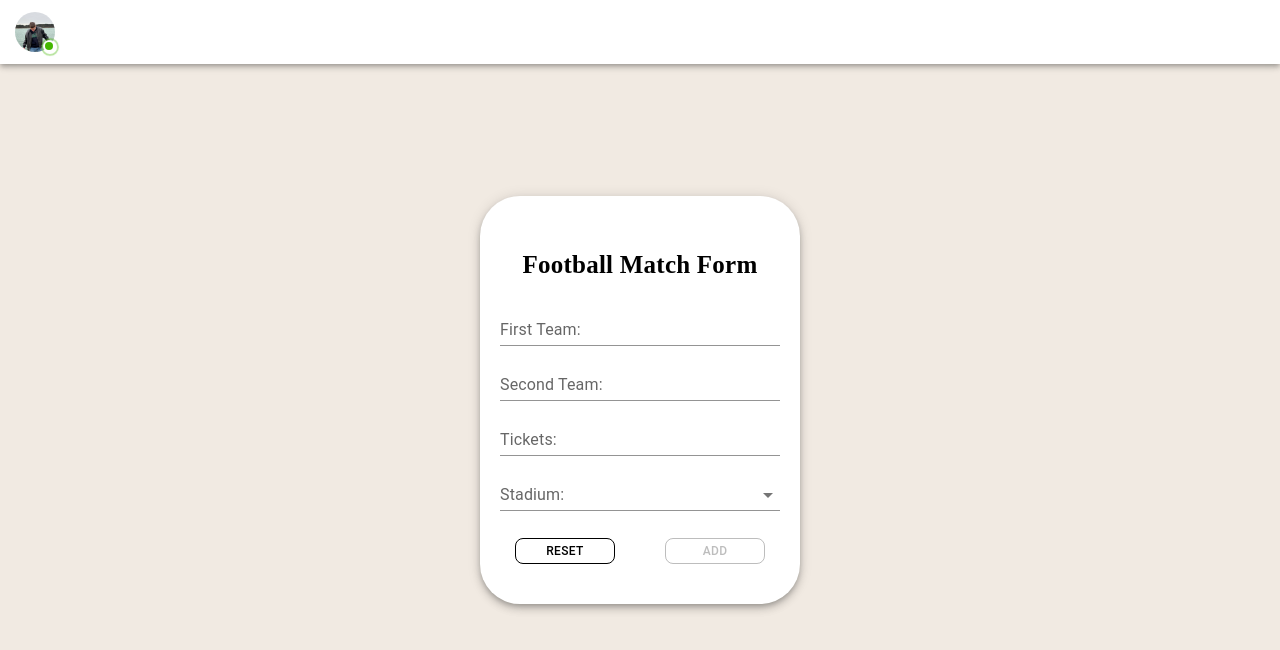
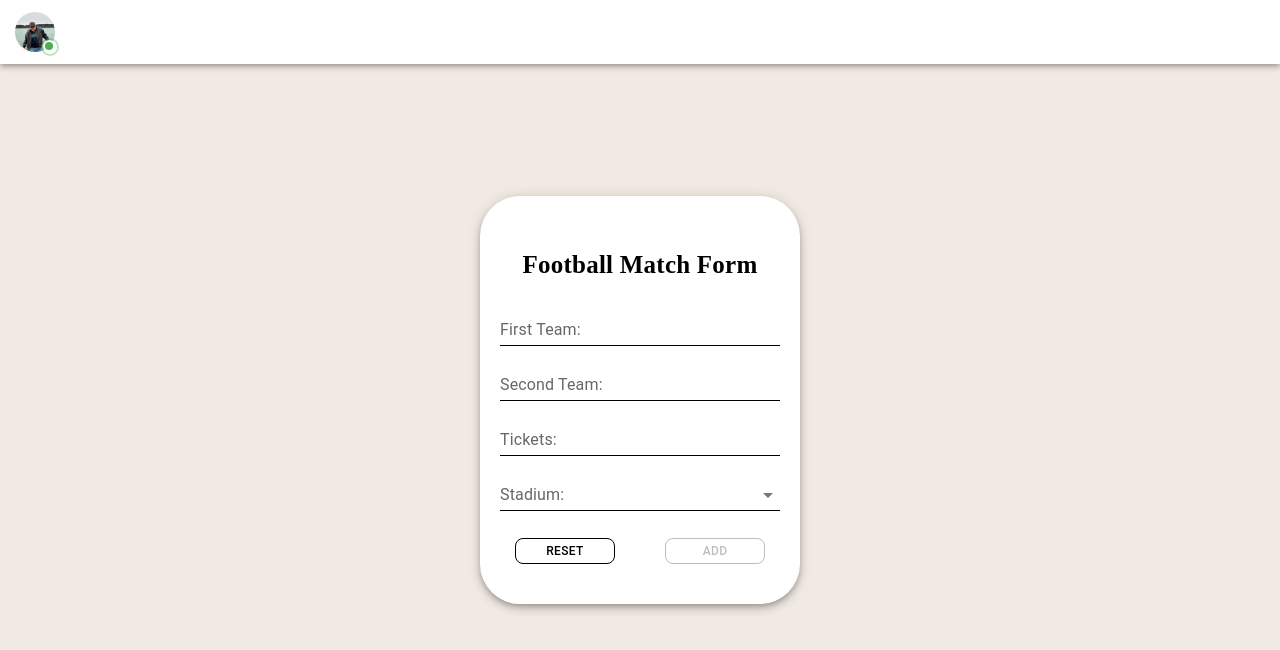
Before and after one commit to proga-react-practice/sigma-bohdan-mylyi, a React (Vite) app: page / in a window 1280 px wide. Shown: the top 650 px of the page. Built offline with nearby package versions, Linux system fonts and the light colour scheme; a web font is replaced by a local one.

Commit message:
fix problem with text field focus state

```diff
--- a/src/Container.tsx
+++ b/src/Container.tsx
@@ -1,5 +1,5 @@
 import React, { useState } from "react";
-import { Box, Grid, Typography } from "@mui/material";
+import { Box, Grid, ThemeProvider, Typography } from "@mui/material";
 import Form from "./Form";
 import CardList from "./CardList";
 import Header from "./Header";
@@ -27,6 +27,7 @@ const Container: React.FC = () => {
   };
   return (
     <>
+      <ThemeProvider theme={theme}>
         <Header />
         <Box
           sx={{
@@ -44,7 +45,7 @@ const Container: React.FC = () => {
               borderRadius: theme.spacing(8),
               backgroundColor: "primary.main",
               boxShadow: 5,
-              color: "secondary.main"
+              color: "secondary.main",
             }}
           >
             <Typography
@@ -61,6 +62,7 @@ const Container: React.FC = () => {
           </Grid>
           {isVisible && <CardList blocks={blocks} removeBlock={removeBlock} />}
         </Box>
+      </ThemeProvider>
     </>
   );
 };
--- a/src/Form.tsx
+++ b/src/Form.tsx
@@ -133,7 +133,7 @@ const Form: React.FC<FormProps> = ({ addButtonHandler }) => {
           placeholder="Enter first team..."
         />
         {formState.firstTeamDirty && formState.firstTeamError && (
-          <Typography sx={{ color: "red", fontWeight: "bold", fontSize: theme.spacing(2.6) }}>
+          <Typography sx={{ color: "red", fontWeight: "bold", fontFamily: 'Forum', fontSize: theme.spacing(2.9) }}>
             {formState.firstTeamError}
           </Typography>
         )}
@@ -150,7 +150,7 @@ const Form: React.FC<FormProps> = ({ addButtonHandler }) => {
           placeholder="Enter second team..."
         />
         {formState.secondTeamDirty && formState.secondTeamError && (
-          <Typography sx={{ color: "red", fontWeight: "bold", fontSize: theme.spacing(2.6) }}>
+          <Typography sx={{ color: "red", fontWeight: "bold", fontFamily: 'Forum', fontSize: theme.spacing(2.9) }}>
             {formState.secondTeamError}
           </Typography>
         )}
@@ -167,7 +167,7 @@ const Form: React.FC<FormProps> = ({ addButtonHandler }) => {
           placeholder="Enter the quantity of tickets..."
         />
         {formState.ticketsDirty && formState.ticketsError && (
-          <Typography sx={{ color: "red", fontWeight: "bold", fontSize: theme.spacing(2.6) }}>
+          <Typography sx={{ color: "red", fontWeight: "bold", fontFamily: 'Forum', fontSize: theme.spacing(2.9) }}>
             {formState.ticketsError}
           </Typography>
         )}
@@ -190,7 +190,7 @@ const Form: React.FC<FormProps> = ({ addButtonHandler }) => {
           <MenuItem value={"Camp Nou"}>Camp Nou</MenuItem>
         </TextField>
         {formState.stadiumDirty && formState.stadiumError && (
-          <Typography sx={{ color: "red", fontWeight: "bold", fontSize: theme.spacing(2.6) }}>
+          <Typography sx={{ color: "red", fontWeight: "bold", fontFamily: 'Forum', fontSize: theme.spacing(2.9) }}>
             {formState.stadiumError}
           </Typography>
         )}
--- a/src/Header.tsx
+++ b/src/Header.tsx
@@ -1,8 +1,10 @@
-import { AppBar, Box, Toolbar, Badge, Avatar } from "@mui/material";
+import { AppBar, Box, Toolbar, Badge, Avatar, ThemeProvider } from "@mui/material";
 import React from "react";
+import { theme } from "./theme";
 
 const Header: React.FC = () => {
   return (
+    <ThemeProvider theme={theme}>
       <Box sx={{ flexGrow: 1 }}>
         <AppBar
           position="static"
@@ -18,29 +20,30 @@ const Header: React.FC = () => {
               anchorOrigin={{ vertical: "bottom", horizontal: "right" }}
               variant="dot"
               sx={{
-              '& .MuiBadge-badge': {
-                backgroundColor: '#44b700',
-                color: '#44b700',
-                boxShadow: (theme) => `0 0 0 2px ${theme.palette.background.paper}`,
-                '&::after': {
-                  position: 'absolute',
+                "& .MuiBadge-badge": {
+                  backgroundColor: theme.palette.success.light,
+                  color: theme.palette.success.light,
+                  boxShadow: (theme) =>
+                    `0 0 0 2px ${theme.palette.background.paper}`,
+                  "&::after": {
+                    position: "absolute",
                     top: 0,
                     left: 0,
-                  width: '100%',
-                  height: '100%',
-                  borderRadius: '50%',
-                  animation: 'ripple 1.2s infinite ease-in-out',
-                  border: '1px solid currentColor',
+                    width: "100%",
+                    height: "100%",
+                    borderRadius: "50%",
+                    animation: "ripple 1.2s infinite ease-in-out",
+                    border: "1px solid currentColor",
                     content: '""',
                   },
                 },
-              '@keyframes ripple': {
-                '0%': {
-                  transform: 'scale(.8)',
+                "@keyframes ripple": {
+                  "0%": {
+                    transform: "scale(.8)",
                     opacity: 1,
                   },
-                '100%': {
-                  transform: 'scale(2.4)',
+                  "100%": {
+                    transform: "scale(2.4)",
                     opacity: 0,
                   },
                 },
@@ -54,6 +57,7 @@ const Header: React.FC = () => {
           </Toolbar>
         </AppBar>
       </Box>
+    </ThemeProvider>
   );
 };
 
--- a/src/theme.tsx
+++ b/src/theme.tsx
@@ -28,8 +28,18 @@ export const theme = createTheme({
             height: '25px',
             borderRadius: '5px',
             marginLeft: '10px',
-            marginRight: '10px'
+            marginRight: '10px',
+            '& .MuiInput-underline:before': {
+              borderBottomColor: '#000',
+            },
+            '& .MuiInput-underline:after': {
+              borderBottomColor: '#000',
+            },
+            '& .MuiInput-underline:hover:before': {
+              borderBottomColor: '#000',
+            },
           },
+
       },
   },
   },
```
Lines whose indentation alone changed are shown as unchanged.
